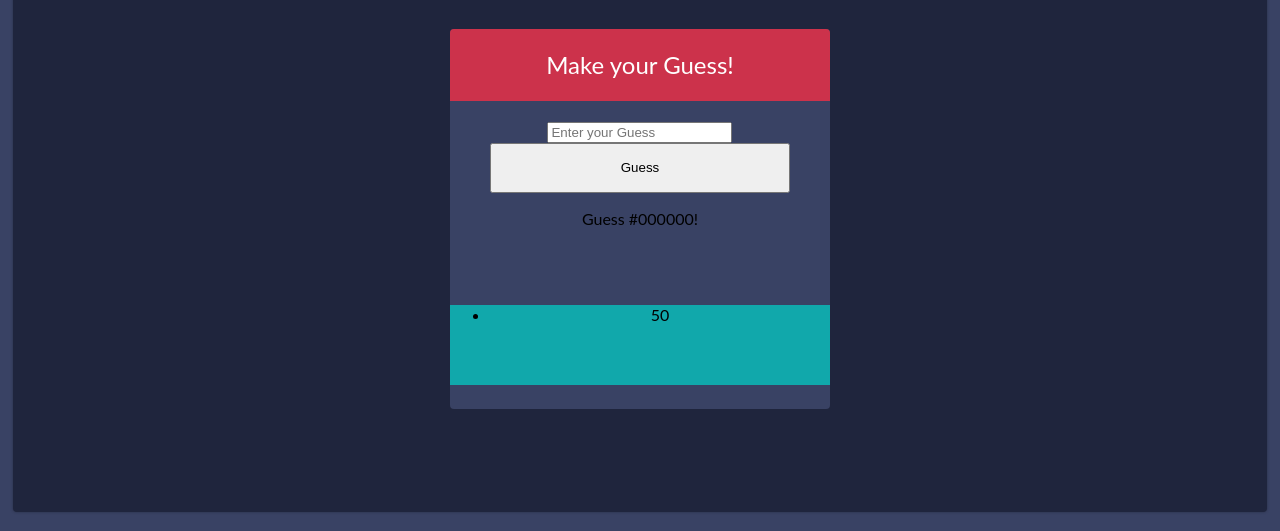
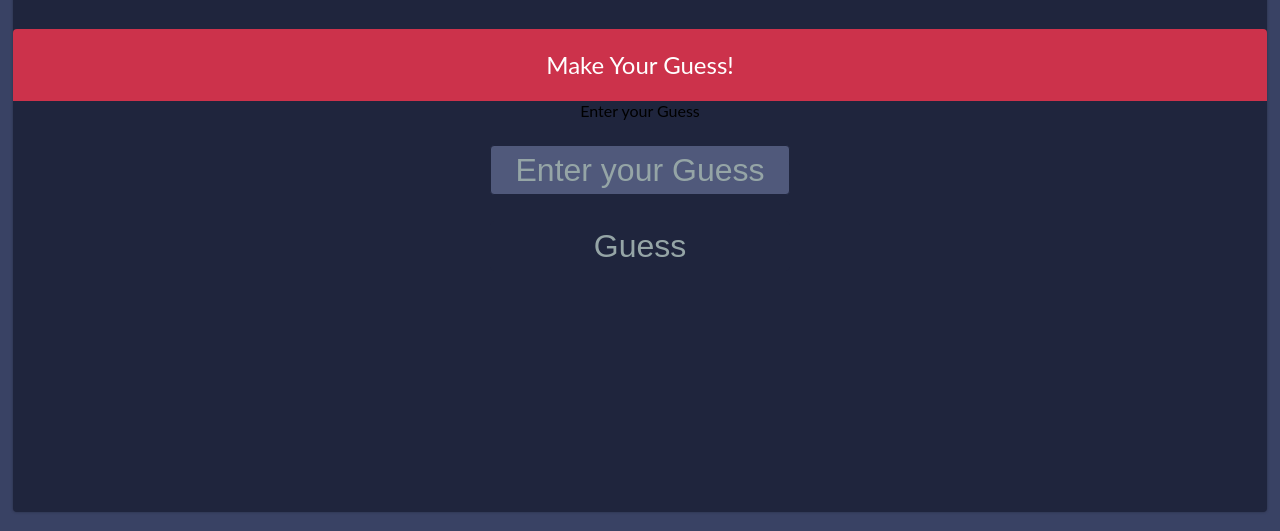
Before and after one commit to daxapps/HotnCold, a React app: page / in a window 1280 px wide. Shown: the part 269-800 px from the top of the page. Built offline with nearby package versions, Linux system fonts and the light colour scheme.

Commit message:
Enable user to guess with feedback

```diff
--- a/public/index.html
+++ b/public/index.html
@@ -2,39 +2,27 @@
 <html lang="en">
   <head>
     <meta charset="utf-8">
-    <meta name="viewport" content="width=device-width, initial-scale=1, shrink-to-fit=no">
-    <meta name="theme-color" content="#000000">
-    <!--
-      manifest.json provides metadata used when your web app is added to the
-      homescreen on Android. See https://developers.google.com/web/fundamentals/engage-and-retain/web-app-manifest/
-    -->
-    <link rel="manifest" href="%PUBLIC_URL%/manifest.json">
+    <meta name="viewport" content="width=device-width, initial-scale=1">
     <link rel="shortcut icon" href="%PUBLIC_URL%/favicon.ico">
     <!--
-      Notice the use of %PUBLIC_URL% in the tags above.
+      Notice the use of %PUBLIC_URL% in the tag above.
       It will be replaced with the URL of the `public` folder during the build.
       Only files inside the `public` folder can be referenced from the HTML.
-
       Unlike "/favicon.ico" or "favicon.ico", "%PUBLIC_URL%/favicon.ico" will
       work correctly both with client-side routing and a non-root public URL.
       Learn how to configure a non-root public URL by running `npm run build`.
     -->
-    <title>Hot and Cold</title>
+    <title>React App</title>
   </head>
   <body>
-    <noscript>
-      You need to enable JavaScript to run this app.
-    </noscript>
     <div id="root"></div>
     <!--
       This HTML file is a template.
       If you open it directly in the browser, you will see an empty page.
-
       You can add webfonts, meta tags, or analytics to this file.
       The build step will place the bundled scripts into the <body> tag.
-
-      To begin the development, run `npm start` or `yarn start`.
-      To create a production bundle, use `npm run build` or `yarn build`.
+      To begin the development, run `npm start`.
+      To create a production bundle, use `npm run build`.
     -->
   </body>
 </html>
--- a/src/components/game.js
+++ b/src/components/game.js
@@ -9,15 +9,61 @@ export default class Game extends React.Component {
 	constructor(props) {
 		super(props);
 		this.state = {
-
+			guesses: [],
+			feedback: 'Make Your Guess!',
+			correctAnswer: Math.floor(Math.random() * 100) + 1
 		};
 	}
+
+	newGame() {
+        this.setState({
+            guesses: [],
+            feedback: 'Make your guess!',
+            correctAnswer: Math.floor(Math.random() * 100) + 1,
+        });
+    }
+
+	guess(guess) {
+        guess = parseInt(guess, 10);
+        if (isNaN(guess)) {
+            this.setState({
+                feedback: 'Please enter a valid number'
+            });
+            return;
+        }
+
+        const difference = Math.abs(guess - this.state.correctAnswer);
+
+        let feedback;
+        if (difference >= 50) {
+            feedback = 'You\'re Ice Cold...';
+        }
+        else if (difference >= 30) {
+            feedback = 'You\'re Cold...';
+        }
+        else if (difference >= 10) {
+            feedback = 'You\'re Warm';
+        }
+        else if (difference >= 1) {
+            feedback = 'You\'re Hot!';
+        }
+        else {
+            feedback = 'You got it!';
+        }
+
+        this.setState({
+            feedback,
+            guesses: [...this.state.guesses, guess]
+        });
+    }
 
 	render() {
 		return (
 			<div>
 				<Header />
-				<GuessSection />
+				<GuessSection feedback={this.state.feedback}
+					onGuess={(guess) => this.guess(guess)} />
+
 			</div>
 		);
 	}
--- a/src/components/guess-form.css
+++ b/src/components/guess-form.css
@@ -1,8 +1,62 @@
-form {
+input {
+	width: 300px;
+	height: 50px;
 	display: block;
+	padding: 0.8em 0;
+	margin: 0.8em auto 0;
+	background: #50597b;
+	color: #fff;
+	border: solid 1px #1f253d;
+	-webkit-border-radius: 4px;
+	-moz-border-radius: 4px;
+	border-radius: 4px;
 }
 
-button {
-	width: 300px;
-	height: 50px;
+input.button {
+	background: #1F253D;
+	color: #95a5a6;
+	font-size: 2em;
+	padding: 0.2em;
+	-webkit-transition: background 1s ease-in-out;
+	-moz-transition: background 1s ease-in-out;
+	-ms-transition: background 1s ease-in-out;
+	-o-transition: background 1s ease-in-out;
+	transition: background 1s ease-in-out;
 }
+
+input.button:hover {
+	background: #e64c65;
+	color: #fff;
+	-webkit-transition: background 1s ease-in-out;
+	-moz-transition: background 1s ease-in-out;
+	-ms-transition: background 1s ease-in-out;
+	-o-transition: background 1s ease-in-out;
+	transition: background 1s ease-in-out;
+	cursor: pointer;
+}
+
+input.text {
+	text-align: center;
+	padding: 0.2em;
+	font-size: 2em;
+}
+
+input:focus {
+	outline: none !important;
+}
+
+::-webkit-input-placeholder {
+   color: #95a5a6;
+}
+
+:-moz-placeholder { /* Firefox 18- */
+   color: #95a5a6;
+}
+
+::-moz-placeholder {  /* Firefox 19+ */
+   color: #95a5a6;
+}
+
+:-ms-input-placeholder {
+   color: #95a5a6;
+}
--- a/src/components/guess-form.js
+++ b/src/components/guess-form.js
@@ -1,11 +1,29 @@
 import React from 'react';
 import './guess-form.css';
 
-export default function GuessForm() {
-	return (
-		<form>
-			<input type="text" placeholder="Enter your Guess" />
-			<button>Guess</button>
-		</form>
-	);
-}
+export default class GuessForm extends React.Component {
+	onGuess(event) {
+		event.preventDefault();
+
+		if (this.props.onGuess) {
+			const value = this.input.value;
+			this.props.onGuess(value);
+		}
+		this.input.value = '';
+	}
+
+	render() {
+		return (
+			<form onSubmit={e => this.onGuess(e)}>
+				<label htmlFor="userGuess">Enter your Guess</label>
+				<input type="text" name="userGuess" id="userGuess"
+					className="text" maxLength="3" autoComplete="off"
+					placeholder="Enter your Guess" required
+					ref={input => this.input = input} />
+				<input type="submit" id="guessButton" className="button" name="submit" value="Guess" />
+
+			</form>
+		);
+	}
+
+};
--- a/src/components/guess-section.css
+++ b/src/components/guess-section.css
@@ -1,21 +1,12 @@
 h2 {
-	color: white;
+	margin: 0 auto;
 	background: #cc324b;
 	padding: 1em 0.4em;
 	font-size: 1.5em;
-    font-weight: 400;
-    display: block;
-    line-height: 1em;
-    border-top-left-radius: 4px;
-    border-top-right-radius: 4px;
+	font-weight: 400;
+	display: block;
+	line-height: 1em;
+	border-top-left-radius: 4px;
+	border-top-right-radius: 4px;
+	color: #fff;
 }
-
-.guess-section {
-	position: relative;
-	background-color: #394264;
-	width: 380px;
-	height: 380px;
-	border-radius: 4px;
-	margin: 0 auto;
-	/*box-shadow: ;*/
-}
--- a/src/components/guess-section.js
+++ b/src/components/guess-section.js
@@ -2,17 +2,14 @@ import React from 'react';
 import './guess-section.css';
 
 import GuessForm from './guess-form';
-import GuessCount from './guess-count';
-import GuessList from './guess-list';
 
-export default function GuessSection() {
+export default function GuessSection(props) {
+
 	return (
-		<div className="guess-section">
-			<h2>Make your Guess!</h2>
-			<GuessForm />
-			<GuessCount />
-			<GuessList />
-		</div>
+		<section>
+			<h2 id="feedback">{props.feedback}</h2>
+			<GuessForm onGuess={props.onGuess} />
+		</section>
 	);
 
 }
--- a/src/components/info-modal.js
+++ b/src/components/info-modal.js
@@ -16,7 +16,7 @@ export default class InfoModal extends React.Component {
 				<div className="content">
 					<h3>What do I do?</h3>
 					<div>
-						<p>This is a Hot or Cold Number Guessing Game. The gmae like this: </p>
+						<p>This is a Hot or Cold Number Guessing Game. The game like this: </p>
 						<ul>
 							<li>1. I pick a <strong>random secret number</strong> between 1 to 100 and keep it hidden.</li>
               				<li>2. You need to <strong>guess</strong> until you can find the hidden secret number.</li>
--- a/src/index.css
+++ b/src/index.css
@@ -22,19 +22,26 @@ html {
 }
 
 body {
-	display: block;
 	position: relative;
 	width: 98%;
 	height: 96%;
 	margin: 0.8em auto;
+	font-family: 'Lato', Calibri, Arial, sans-serif;
 	background-color: #1F253D;
-  	padding: 0;
-  	font-family: 'Lato', Calibri, Arial, sans-serif;
-  	text-align: center;
-  	-webkit-border-radius: 4px;
+	text-align: center;
+	-webkit-border-radius: 4px;
 	-moz-border-radius: 4px;
-  	border-radius: 4px;
-  	-webkit-box-shadow: 0px 0px 3px rgba(0, 0, 0, 0.3);
+	border-radius: 4px;
+	-webkit-box-shadow: 0px 0px 3px rgba(0, 0, 0, 0.3);
 	-moz-box-shadow: 0px 0px 3px rgba(0, 0, 0, 0.3);
 	box-shadow: 0px 0px 3px rgba(0, 0, 0, 0.3);
 }
+
+a {
+	text-decoration: none;
+	color: black;
+}
+
+ul li {
+	display: inline;
+}
```
Also changed, not shown: package.json (+7 -2 lines). Lines whose indentation alone changed are shown as unchanged.
